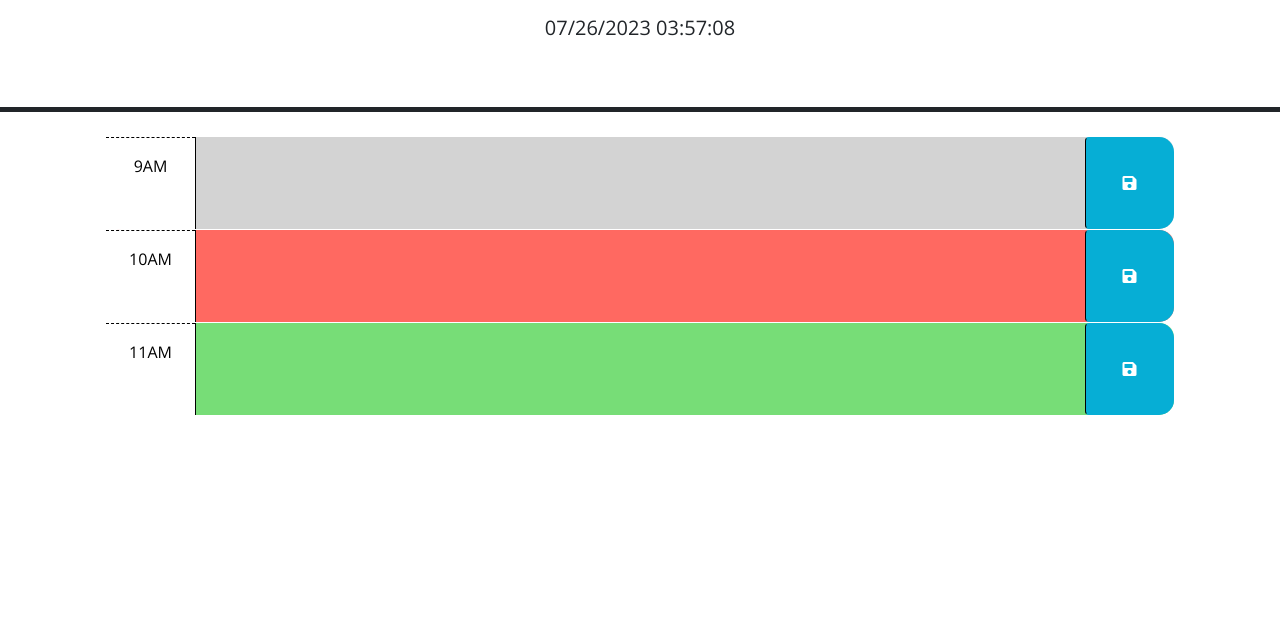
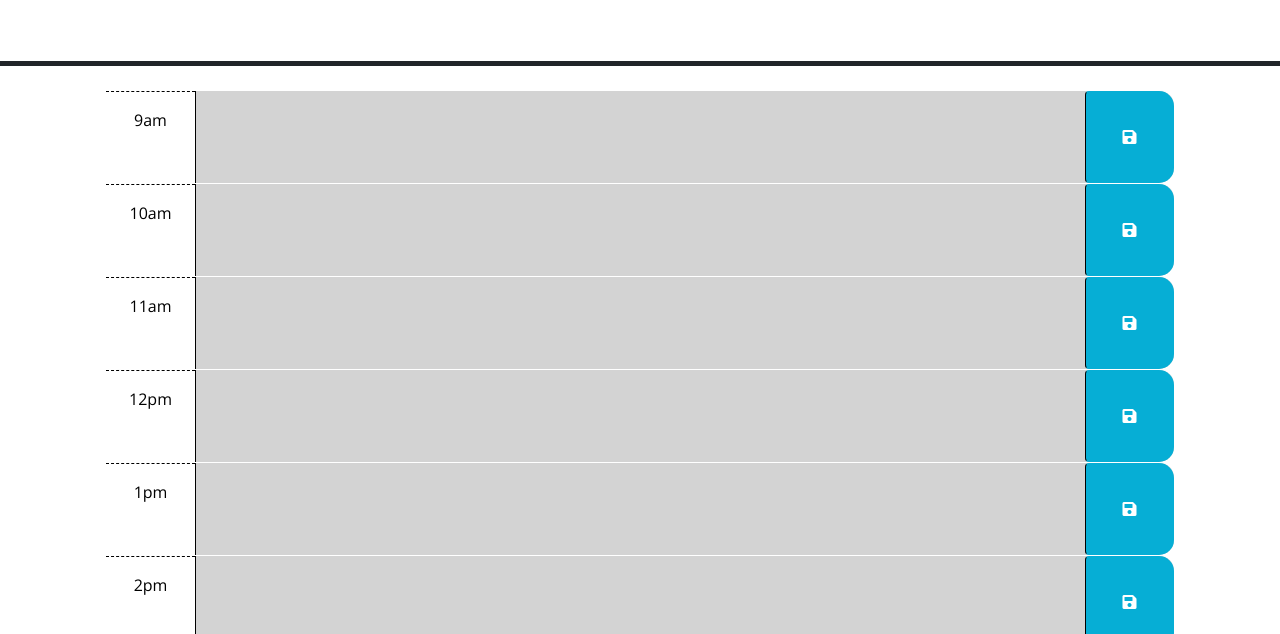
Before and after one commit to newprice247/Work-Day-Scheduler, a website: page index.html in a window 1280 px wide. Shown: the part 166-800 px from the top of the page. Drawn offline with nearby package versions, Linux system fonts and the light colour scheme.

Commit message:
add array and inner html for hour boxes

```diff
--- a/assets/script.js
+++ b/assets/script.js
@@ -2,13 +2,6 @@
 // the code isn't run until the browser has finished rendering all the elements
 // in the html.
 
-dayjs().toDate()
-var displayTime = () => {
-  var currentDate = dayjs().format('MM/DD/YYYY hh:mm:ss');
-  $('#currentDay').text(currentDate);
-  console.log(currentDate)
-}
-displayTime()
 $(function () {
   // TODO: Add a listener for click events on the save button. This code should
   // use the id in the containing time-block as a key to save the user input in
@@ -16,7 +9,22 @@ $(function () {
   // function? How can DOM traversal be used to get the "hour-x" id of the
   // time-block containing the button that was clicked? How might the id be
   // useful when saving the description in local storage?
-  //
+  let hourArr= [[9,'am'], [10,'am'], [11,'am'], [12,'pm'],[ 1,'pm'], [2,'pm'], [3,'pm'],[ 4,'pm'], [5,'pm']]
+  $.each(hourArr, (i,val) => {
+    console.log(i,val)
+    $('.container-lg').append(`
+    <div id="hour-9" class="row time-block past">
+        <div class="col-2 col-md-1 hour text-center py-3">${val[0]}${val[1]}</div>
+        <textarea class="col-8 col-md-10 description" name="hour-9" rows="3"> </textarea>
+        <button class="btn saveBtn col-2 col-md-1" aria-label="save">
+          <i class="fas fa-save" aria-hidden="true"></i>
+        </button>
+      </div>
+    `)
+  })
+  $('.btn').on('click', function() {
+    console.log(`button clicked`)
+  })
   // TODO: Add code to apply the past, present, or future class to each time
   // block by comparing the id to the current hour. HINTS: How can the id
   // attribute of each time-block be used to conditionally add or remove the
--- a/index.html
+++ b/index.html
@@ -40,31 +40,31 @@
         -->
 
       <!-- Example of a past time block. The "past" class adds a gray background color. -->
-      <div id="hour-9" class="row time-block past">
+      <!-- <div id="hour-9" class="row time-block past">
         <div class="col-2 col-md-1 hour text-center py-3">9AM</div>
-        <textarea class="col-8 col-md-10 description" rows="3"> </textarea>
+        <textarea class="col-8 col-md-10 description" name="hour-9" rows="3"> </textarea>
         <button class="btn saveBtn col-2 col-md-1" aria-label="save">
           <i class="fas fa-save" aria-hidden="true"></i>
         </button>
-      </div>
+      </div> -->
 
       <!-- Example of a a present time block. The "present" class adds a red background color. -->
-      <div id="hour-10" class="row time-block present">
+      <!-- <div id="hour-10" class="row time-block present">
         <div class="col-2 col-md-1 hour text-center py-3">10AM</div>
         <textarea class="col-8 col-md-10 description" rows="3"> </textarea>
         <button class="btn saveBtn col-2 col-md-1" aria-label="save">
           <i class="fas fa-save" aria-hidden="true"></i>
         </button>
-      </div>
+      </div> -->
 
       <!-- Example of a future time block. The "future" class adds a green background color. -->
-      <div id="hour-11" class="row time-block future">
+      <!-- <div id="hour-11" class="row time-block future">
         <div class="col-2 col-md-1 hour text-center py-3">11AM</div>
         <textarea class="col-8 col-md-10 description" rows="3"> </textarea>
         <button class="btn saveBtn col-2 col-md-1" aria-label="save">
           <i class="fas fa-save" aria-hidden="true"></i>
         </button>
-      </div>
+      </div> -->
 
     <script src="https://code.jquery.com/jquery-3.4.1.min.js"></script>
     <script
```
